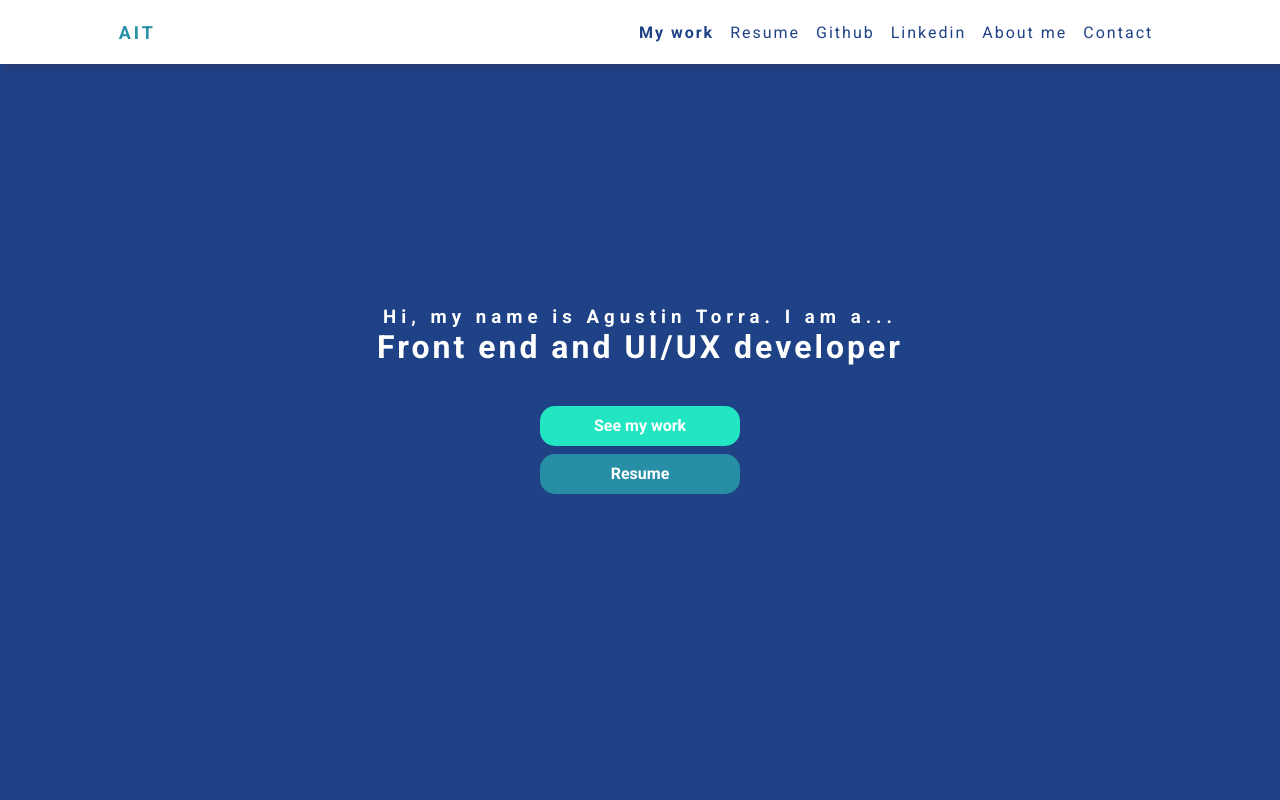
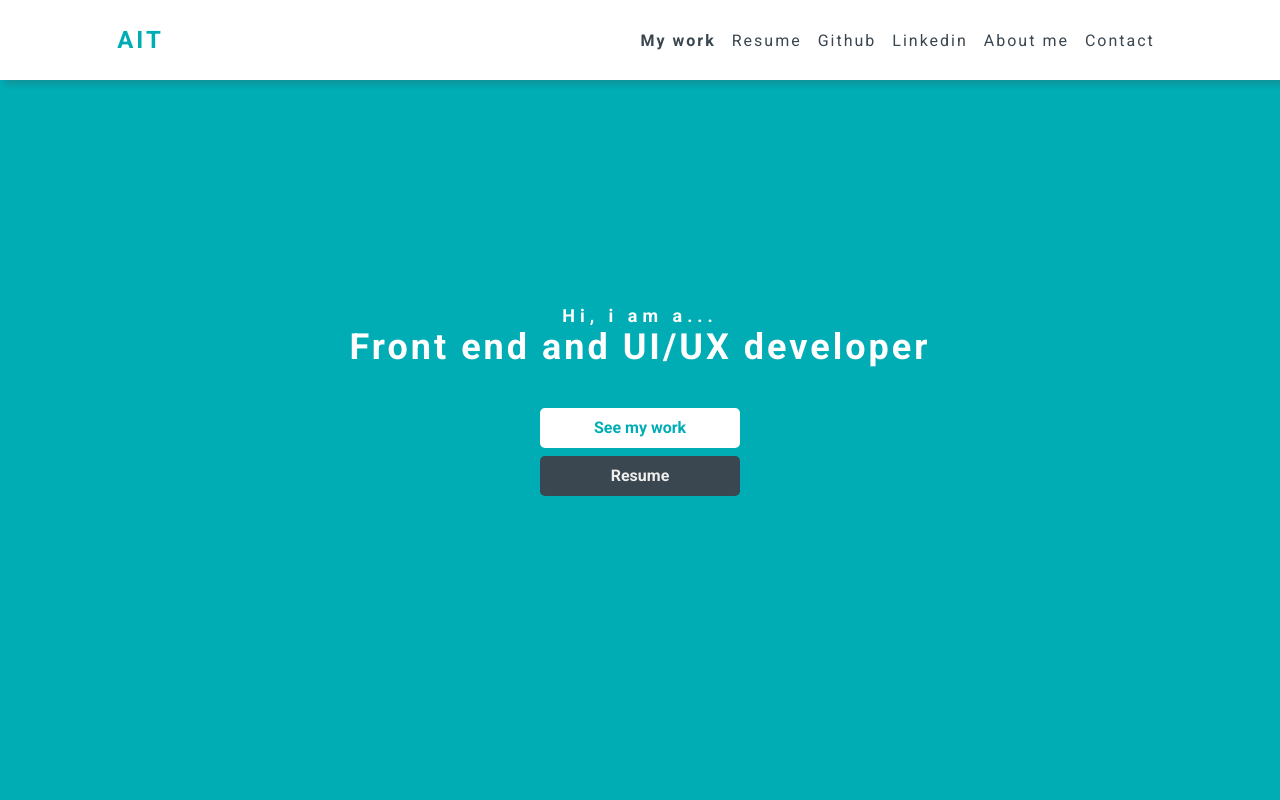
Before and after one commit to torraagus/portfolio, a React (Create React App) app: page / in a window 1280 px wide. Shown: the top 800 px of the page. Built offline with nearby package versions, Linux system fonts and the light colour scheme; no server answers.

Commit message:
Update ui and styles

```diff
--- a/src/components/contact/ContactSection.js
+++ b/src/components/contact/ContactSection.js
@@ -21,7 +21,7 @@ export const ContactSection = () => {
 
 	const onSubmit = (e) => {
 		e.preventDefault();
-		if (subject.length == 0 || from.length == 0 || message.length == 0) {
+		if (subject.length === 0 || from.length === 0 || message.length === 0) {
 			setError("Please complete all the fields");
 			return;
 		}
@@ -34,12 +34,12 @@ export const ContactSection = () => {
 
 	useEffect(() => {
 		setError(null);
-	}, [from, message, subject]);
+	}, [from, message, setError, subject]);
 
 	useEffect(() => {
 		const interval = setInterval(() => {
 			if (sendBtnRef.current) {
-				if (sendBtnRef.current.value == "Sending . . .") {
+				if (sendBtnRef.current.value === "Sending . . .") {
 					sendBtnRef.current.value = "Sending";
 				}
 				sendBtnRef.current.value += " .";
--- a/src/components/contact/contact.styles.js
+++ b/src/components/contact/contact.styles.js
@@ -1,8 +1,9 @@
 import styled from "styled-components";
+import colors from "../../colors";
 import { Section } from "../shared/components.styles";
 
 export const Contact = styled(Section)`
-	background-color: #278ea5;
+	background-color: ${colors.fourth};
 	display: flex;
 	flex-direction: column;
 	align-items: center;
@@ -97,8 +98,8 @@ export const SendButton = styled.input`
 	border-radius: 5px;
 	margin-top: 0.5rem;
 	margin-bottom: 1rem;
-	background-color: #1f4287;
-	color: #21e6c1;
+	background-color: ${colors.primary};
+	color: white;
 	font-weight: bold;
 	text-transform: uppercase;
 
@@ -131,8 +132,8 @@ export const Alert = styled.p`
 	width: 40%;
 	border-radius: 15px;
 	background-color: ${(props) =>
-		props.type == "error" ? "#ff304f" : "#21e6c1"};
-	color: ${(props) => (props.type == "error" ? "white" : "white")};
+		props.type === "error" ? "#ff304f" : "#21e6c1"};
+	color: ${(props) => (props.type === "error" ? "white" : "white")};
 
 	@media (max-width: 1800px) {
 		width: 50%;
--- a/src/components/main/MainSection.js
+++ b/src/components/main/MainSection.js
@@ -17,7 +17,7 @@ export const MainSection = () => {
 				/>
 			</MyModal>
 			<Main>
-				<Name>Hi, my name is Agustin Torra. I am a...</Name>
+				<Name>Hi, i am a...</Name>
 				<Rol>Front end and UI/UX developer</Rol>
 				<Button href="#my-work">See my work</Button>
 				<ResumeBtn onClick={() => openModal()}>Resume</ResumeBtn>
--- a/src/components/main/main.styles.js
+++ b/src/components/main/main.styles.js
@@ -1,4 +1,5 @@
 import styled from "styled-components";
+import colors from "../../colors";
 
 export const Main = styled.div`
 	min-height: 100vh;
@@ -6,54 +7,64 @@ export const Main = styled.div`
 	flex-direction: column;
 	justify-content: center;
 	align-items: center;
-	background: #1f4287;
+	background: ${colors.primary};
 	padding: 0 3vw 0 3vw;
 `;
 
 export const Name = styled.h3`
 	margin: 0;
 	color: white;
+	font-size: 18px;
 	letter-spacing: 5px;
 `;
 
 export const Rol = styled.h1`
 	margin: 0;
 	color: white;
+	font-size: 36px;
 	letter-spacing: 3px;
 	margin-bottom: 2rem;
 `;
 
 export const Button = styled.a`
-	background-color: #21e6c1;
-	color: white;
+	background-color: white;
+	color: ${colors.primary};
 	width: 200px;
 	height: 40px;
 	line-height: 40px;
-	border-radius: 15px;
+	border-radius: 5px;
 	font-weight: bold;
 	margin-top: 0.5rem;
 	text-decoration: none;
 
 	:hover {
+		opacity: 75%;
+		cursor: pointer;
+	}
+
+	:active {
 		opacity: 90%;
-		color: white;
 		cursor: pointer;
 	}
 `;
 
 export const ResumeBtn = styled(Button)`
-	background-color: #278ea5;
-	color: white;
+	background-color: ${colors.secondary};
+	color: ${colors.terciary};
 	width: 200px;
 	height: 40px;
 	line-height: 40px;
-	border-radius: 15px;
+	border-radius: 5px;
 	font-weight: bold;
 	margin-top: 0.5rem;
 
 	:hover {
+		opacity: 75%;
+		cursor: pointer;
+	}
+
+	:active {
 		opacity: 90%;
-		color: white;
 		cursor: pointer;
 	}
 `;
--- a/src/components/navBar/NavBar.js
+++ b/src/components/navBar/NavBar.js
@@ -1,5 +1,4 @@
 import React, { useState } from "react";
-import styled from "styled-components";
 import {
 	Nav,
 	Logo,
@@ -57,12 +56,12 @@ export const NavBar = () => {
 					<ResumeBtn onClick={handleOnClickResume}>Resume</ResumeBtn>
 				</NavButtons>
 				<Menu className={`${isOpen ? "menuActive" : ""}`}>
-					{menuItems.map((item) => (
+					{menuItems.map((item, index) => (
 						<MenuItem key={item.name}>
-							{item.name == "Resume" ? (
+							{item.name === "Resume" ? (
 								<Item onClick={handleOnClickResume}>{item.name}</Item>
 							) : (
-								<Item href={item.path} onClick={() => handleOnClick(false)}>
+								<Item href={item.path} target={index === 2 || index === 3 ? '_blank' : '_self'} onClick={() => handleOnClick(false)}>
 									{item.name}
 								</Item>
 							)}
--- a/src/components/navBar/navBar.styles.js
+++ b/src/components/navBar/navBar.styles.js
@@ -1,26 +1,30 @@
 import styled from "styled-components";
+import colors from "../../colors";
 
 export const Nav = styled.nav`
 	position: fixed;
-	width: 100vw;
+	width: 100%;
+	width: -moz-available; /* For Mozzila */
+	width: -webkit-fill-available; /* For Chrome */
+	width: stretch;
 	display: flex;
 	justify-content: space-around;
 	align-items: center;
 	background-color: white;
-	min-height: 8vh;
+	min-height: 10vh;
 	-webkit-box-shadow: 10px 10px 5px 0px #651a1b31;
 	-moz-box-shadow: 10px 10px 5px 0px #651a1b2f;
 	box-shadow: 5px 5px 5px 0px #651a1b27;
 	z-index: 3;
 
-	@media (max-height: 768px) {
+	/* @media (max-height: 768px) {
 		min-height: 10vh;
 	}
 
 	@media (max-height: 512px) {
 		min-height: 12vh;
-	}
-
+	} */
+	/*
 	@media (max-width: 768px) {
 		width: 96vw;
 		padding: 0 1rem 0 1rem;
@@ -37,7 +41,7 @@ export const Nav = styled.nav`
 		width: 92vw;
 		padding: 0 1rem 0 1rem;
 		justify-content: space-between;
-	}
+	} */
 `;
 
 export const BlackScreen = styled.div`
@@ -54,30 +58,24 @@ export const BlackScreen = styled.div`
 `;
 
 export const Logo = styled.div`
-	color: black;
+	color: ${colors.primary};
 	font-weight: bold;
 	letter-spacing: 3px;
-	font-size: 18px;
+	font-size: 24px;
 
-	animation: myAnimation infinite 5s;
+	/* animation: myAnimation infinite 5s;
 
 	@keyframes myAnimation {
 		0% {
-			color: #21e6c1;
-		}
-		25% {
-			color: #278ea5;
+			color: ${colors.primary};
 		}
 		50% {
-			color: #1f4287;
-		}
-		75% {
-			color: #278ea5;
+			color: ${colors.terciary};
 		}
 		100% {
-			color: #21e6c1;
+			color: ${colors.primary};
 		}
-	}
+	} */
 `;
 
 export const NavButtons = styled.div`
@@ -113,12 +111,17 @@ export const NavButtons = styled.div`
 export const Button = styled.a`
 	display: none;
 	padding: 0.5rem 1rem 0.5rem 1rem;
-	background-color: #21e6c1;
+	background-color: ${colors.primary};
 	color: white;
 	font-weight: bold;
 	border-radius: 15px 0 0 15px;
 	font-size: 14px;
 	text-decoration: none;
+
+	:hover {
+		cursor: pointer;
+		opacity: 75%;
+	}
 
 	:hover {
 		cursor: pointer;
@@ -131,7 +134,7 @@ export const Button = styled.a`
 `;
 
 export const ResumeBtn = styled(Button)`
-	background-color: #278ea5;
+	background-color: ${colors.secondary};
 	color: white;
 	border-radius: 0 15px 15px 0;
 `;
@@ -150,24 +153,24 @@ export const Menu = styled.ul`
 	@media (max-width: 768px) {
 		flex-direction: column;
 		position: absolute;
-		top: 8vh;
+		top: 10vh;
 		right: 0;
-		height: 92vh;
+		height: 90vh;
 		width: 60vw;
 
 		transform: translateX(100%);
 		transition: transform 0.3s ease;
 	}
 
-	@media ((max-height: 768px) and (max-width: 768px)) {
+	/* @media (max-height: 768px and (max-width: 768px)) {
 		top: 10vh;
 		height: 90vh;
 	}
 
-	@media ((max-height: 512px) and (max-width: 768px)) {
+	@media (max-height: 512px and (max-width: 768px)) {
 		top: 12vh;
 		height: 88vh;
-	}
+	} */
 `;
 
 export const MenuItem = styled.li`
@@ -189,7 +192,7 @@ export const MenuItem = styled.li`
 		:hover {
 			font-weight: bold;
 			cursor: pointer;
-			background-color: #21e6c1;
+			background-color: ${colors.primary};
 		}
 
 		:hover > a {
@@ -199,14 +202,14 @@ export const MenuItem = styled.li`
 `;
 
 export const Item = styled.a`
-	color: #1f4287;
+	color: ${colors.secondary};
 	text-decoration: none;
 	padding: 1rem 0 1rem 0;
 	width: 100%;
 
 	:hover {
 		cursor: pointer;
-		color: #21e6c1;
+		color: ${colors.primary};
 	}
 
 	@media (max-width: 768px) {
@@ -234,7 +237,7 @@ export const MenuLine = styled.div`
 	transition: all 0.3s ease;
 
 	&.toggle {
-		background-color: #21e6c1;
+		background-color: ${colors.primary};
 	}
 
 	&.toggle.line1 {
--- a/src/components/scrollArrow/ScrollArrow.js
+++ b/src/components/scrollArrow/ScrollArrow.js
@@ -3,6 +3,7 @@ import { MdKeyboardArrowUp } from "react-icons/md";
 // import styles from "./scrollArrow.module.scss";
 import useScroller from "../../hooks/UseScroller";
 import styled from "styled-components";
+import colors from "../../colors";
 
 const Arrow = styled.div`
 	position: fixed;
@@ -14,8 +15,9 @@ const Arrow = styled.div`
 	transition: opacity 1s;
 	opacity: 0.5;
 	border-radius: 45px;
-	background-color: #21e6c1;
-	color: #278ea5;
+	background-color: ${colors.primary};
+	color: ${colors.terciary};
+	border: 1px solid ${colors.secondary};
 	-webkit-box-shadow: 10px 10px 5px 0px #651a1b31;
 	-moz-box-shadow: 10px 10px 5px 0px #651a1b2f;
 	box-shadow: 5px 5px 5px 0px #651a1b27;
--- a/src/components/shared/components.styles.js
+++ b/src/components/shared/components.styles.js
@@ -1,9 +1,9 @@
 import styled from "styled-components";
+import colors from "../../colors";
 
 export const Section = styled.div`
-	// padding-top: 12vh;
-	// padding-bottom: 10vh;
 	padding: 15vh 5vw 10vh 5vw;
+	background-color: ${colors.secondary};
 `;
 
 export const Title = styled.h1`
@@ -15,7 +15,7 @@ export const Title = styled.h1`
 `;
 
 export const Subtitle = styled.p`
-	color: #21e6c1;
+	color: ${colors.primary};
 	font-weight: 600;
 	margin: 0;
 	padding: 0;
--- a/src/components/work/work.styles.js
+++ b/src/components/work/work.styles.js
@@ -1,4 +1,5 @@
 import styled from "styled-components";
+import colors from "../../colors";
 import { Section } from "../shared/components.styles";
 
 export const MyWork = styled(Section)``;
@@ -96,19 +97,27 @@ export const Buttons = styled.div`
 export const GithubBtn = styled.div`
 	height: 50px;
 	width: 50%;
-	color: #071e3d;
+	color: ${colors.primary};
 	background-color: white;
 	text-align: center;
 	line-height: 50px;
 	font-weight: bold;
+	border-radius: 5px;
 
 	:hover {
 		cursor: pointer;
+		opacity: 75%;
+	}
+
+	:active {
+		cursor: pointer;
 		opacity: 90%;
 	}
+
 `;
 
 export const LiveVersionBtn = styled(GithubBtn)`
-	background-color: #21e6c1;
+	background-color: ${colors.primary};
+	color: white;
 	margin-right: 0.25rem;
 `;
--- a/src/index.css
+++ b/src/index.css
@@ -1,30 +1,28 @@
 * {
-	scrollbar-color: #21e6c1 #278ea5;
+	scrollbar-color: #00adb5 #3a4750;
 	scrollbar-width: thin;
 }
 
 body {
 	background-color: #071e3d;
 	margin: 0;
-	font-family: "Roboto", -apple-system, BlinkMacSystemFont, "Segoe UI", "Roboto",
-		"Oxygen", "Ubuntu", "Cantarell", "Fira Sans", "Droid Sans", "Helvetica Neue",
-		sans-serif;
+	font-family: "Roboto", -apple-system, BlinkMacSystemFont, "Segoe UI", "Roboto", "Oxygen", "Ubuntu", "Cantarell",
+		"Fira Sans", "Droid Sans", "Helvetica Neue", sans-serif;
 	-webkit-font-smoothing: antialiased;
 	-moz-osx-font-smoothing: grayscale;
 }
 
 code {
-	font-family: source-code-pro, Menlo, Monaco, Consolas, "Courier New",
-		monospace;
+	font-family: source-code-pro, Menlo, Monaco, Consolas, "Courier New", monospace;
 }
 
 ::-webkit-scrollbar {
 	width: 0.5vw;
 	height: 0.5vh;
-	background-color: #21e6c1;
+	background-color: #00adb5;
 }
 
 ::-webkit-scrollbar-thumb {
-	background-color: #278ea5;
+	background-color: #3a4750;
 	border-radius: 45px;
 }
```
Also changed, not shown: src/components/resumeModal/resumeModal.styles.js (+11 -6 lines), src/components/work/WorkSection.js (+7 -2 lines).
